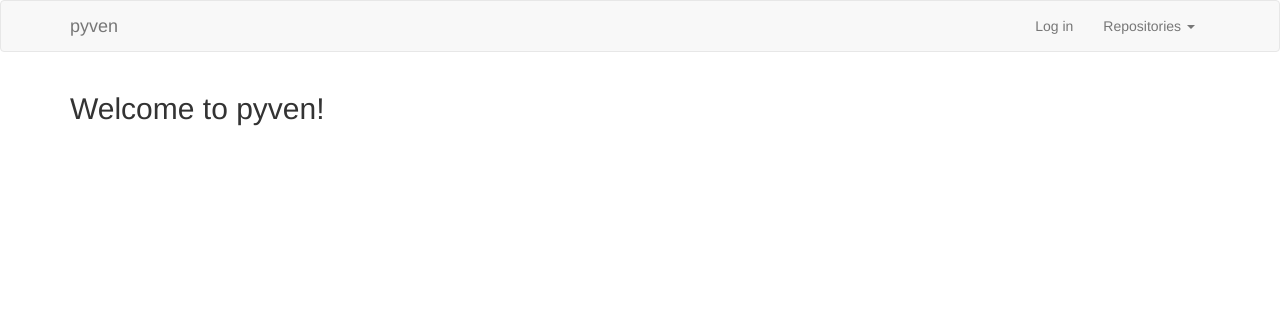
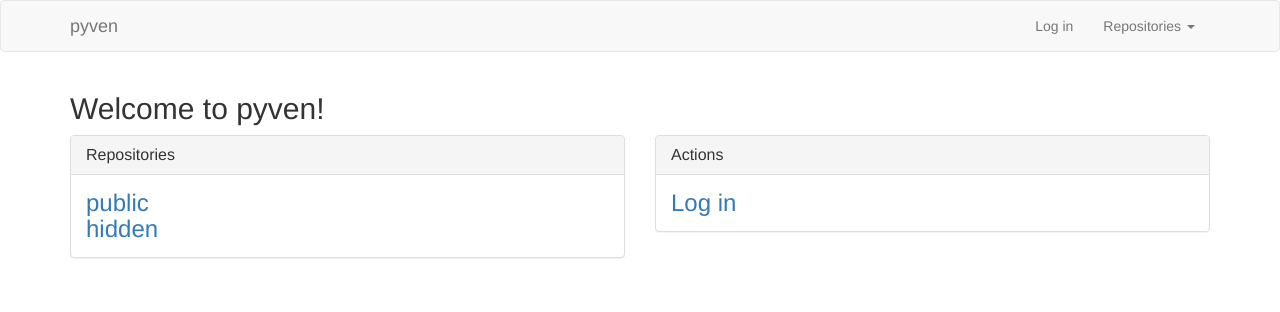
Before and after one commit to nickrobson/pyven, a Flask app: page / in a window 1280 px wide. Shown: the top 312 px of the page. Run offline with Flask 2, Linux system fonts and the light colour scheme; some libraries are stand-ins or nearby versions.

Commit message:
Some homepage links

```diff
--- a/static/css/style.css
+++ b/static/css/style.css
@@ -1,3 +1,9 @@
+.dirlist-file td {
+	padding: 5px 10px;
+}
 .dirlist-file:nth-child(odd) {
     background-color: #eee;
 }
+.marginless {
+	margin: 0;
+}
--- a/templates/index.html
+++ b/templates/index.html
@@ -2,4 +2,38 @@
 {% block title %}{{ config.name }}{% endblock %}
 {% block body %}
     <h2>Welcome to {{ config.name }}!</h2>
+    <div class="row">
+    	<div class="col-md-6">
+    		<div class="panel panel-default">
+    		  <div class="panel-heading">
+    		    <h3 class="panel-title">Repositories</h3>
+    		  </div>
+    		  <div class="panel-body">
+    		    <table class="repolist">
+    		      {% for repo in repos %}
+    		      <tr class="repolist-repo">
+    		        <td><a href="{{ repo }}"><h3 class="marginless">{{ repo }}</h3></a></td>
+    		      </tr>
+    		      {% endfor %}
+    		    </table>
+    		  </div>
+    		</div>
+    	</div>
+    	<div class="col-md-6">
+    		<div class="panel panel-default">
+    		  <div class="panel-heading">
+    		    <h3 class="panel-title">Actions</h3>
+    		  </div>
+    		  <div class="panel-body">
+    		    <tr class="repolist-repo">
+    		      {% if not session.get('username') %}
+    		      	<td><a href="/login"><h3 class="marginless">Log in</h3></a></td>
+    		      {% else %}
+    		      	<td><a href="/upload"><h3 class="marginless">Upload Artifact</h3></a></td>
+    		      {% endif %}
+    		    </tr>
+    		  </div>
+    		</div>
+    	</div>
+    </div>
 {% endblock %}
--- a/templates/repos.html
+++ b/templates/repos.html
@@ -5,7 +5,7 @@
   <table class="repolist">
     {% for repo in repos %}
     <tr class="repolist-repo">
-      <td><a href="{{ repo }}"><h3>{{ repo }}</h3></a></td>
+      <td><a href="{{ repo }}"><h3 class="marginless">{{ repo }}</h3></a></td>
     </tr>
     {% endfor %}
   </table>
```
